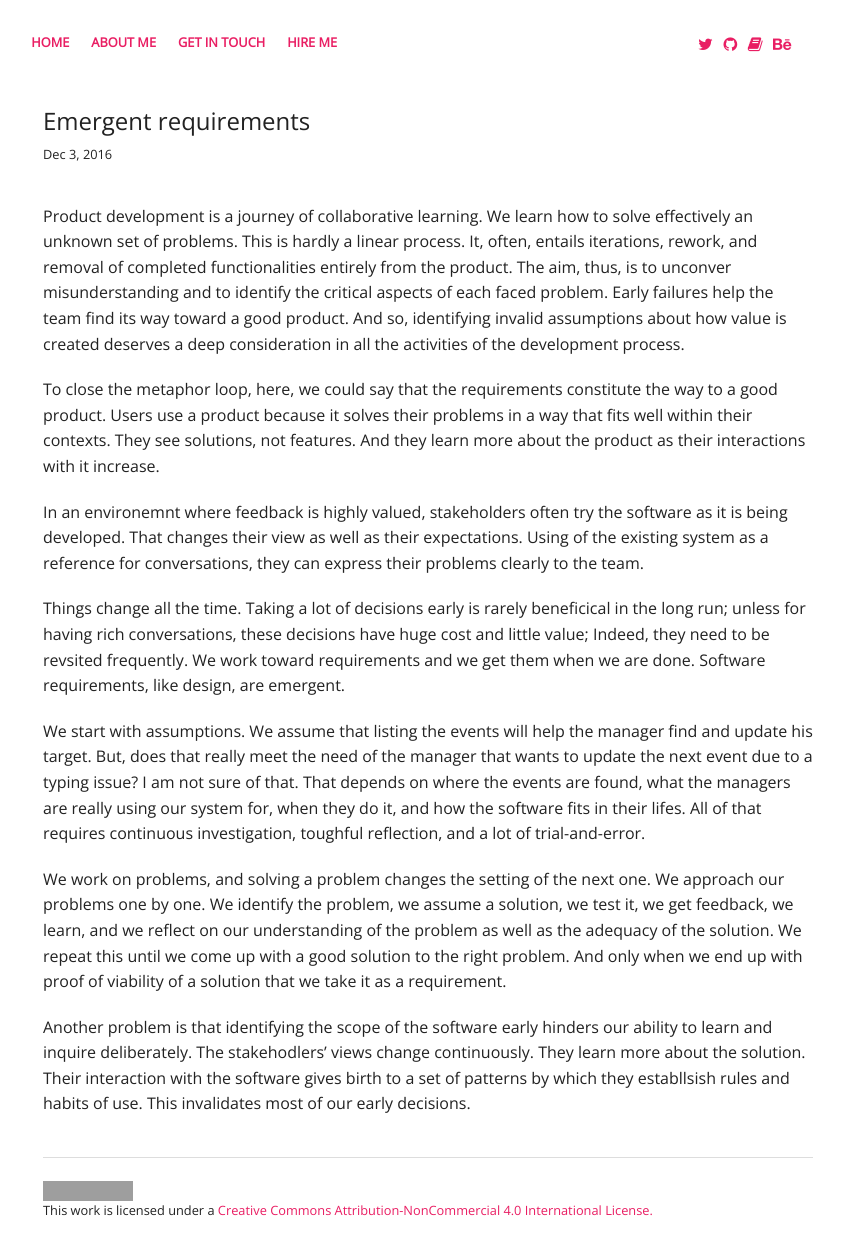
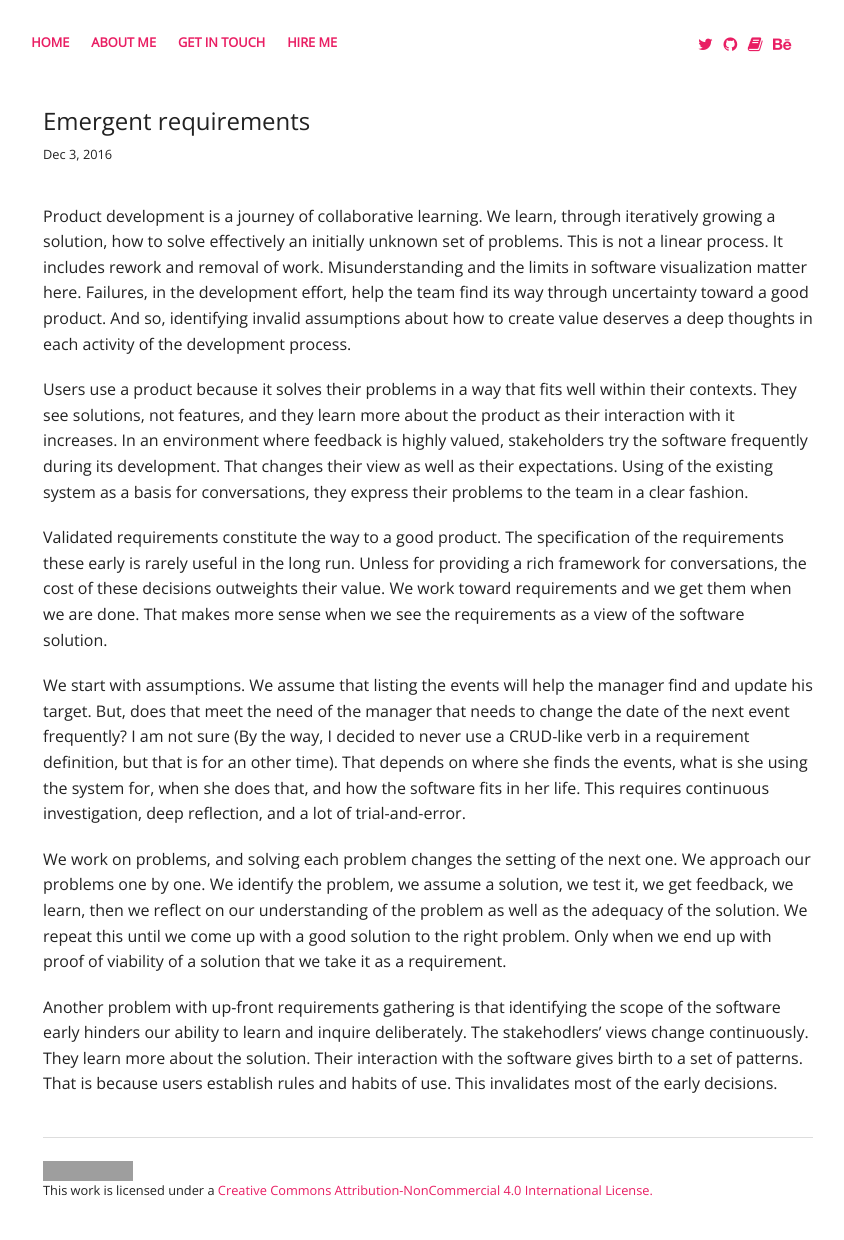
Before and after one commit to haresfaiez/haresfaiez.github.io, a Jekyll site: the page built from _posts/2016-12-03-emergent-requirements.md, in a window 1280 px wide. Shown: the whole page, without its empty margins (212-1056 px from the left). Built offline with Jekyll 4.4.1, drawn with Linux system fonts in a browser that asks for light colours; some web fonts are replaced; comment, search, counter and statistics services are not loaded; grey boxes are pictures that could not be loaded.

Commit message:
Improve the emergent-requirement post

```diff
--- a/_posts/2016-12-03-emergent-requirements.md
+++ b/_posts/2016-12-03-emergent-requirements.md
@@ -8,64 +8,66 @@ tags: featured
 ---
 
 Product development is a journey of collaborative learning.
-We learn how to solve effectively an unknown set of problems.
-This is hardly a linear process.
-It, often, entails iterations, rework, and removal of completed functionalities
-entirely from the product.
-The aim, thus, is to unconver misunderstanding
-and to identify the critical aspects of each faced problem.
-Early failures help the team find its way toward a good product.
-And so, identifying invalid assumptions about how value is created
-deserves a deep consideration in all the activities of the development process.
+We learn, through iteratively growing a solution,
+how to solve effectively an initially unknown set of problems.
+This is not a linear process.
+It includes rework and removal of work.
+Misunderstanding and the limits in software visualization matter here.
+Failures, in the development effort, help the team find
+its way through uncertainty toward a good product.
+And so, identifying invalid assumptions about how to create value
+deserves a deep thoughts in each activity of the development process.
 
-To close the metaphor loop, here, we could say that the requirements
-constitute the way to a good product.
 Users use a product because it solves their problems in a way that fits
 well within their contexts.
-They see solutions, not features.
-And they learn more about the product as their interactions with it increase.
+They see solutions, not features,
+and they learn more about the product as their interaction with it increases.
+In an environment where feedback is highly valued,
+stakeholders try the software frequently during its development.
+That changes their view as well as their expectations.
+Using of the existing system as a basis for conversations,
+they express their problems to the team in a clear fashion.
 
-In an environemnt where feedback is highly valued,
-stakeholders often try the software as it is being developed.
-That changes their view as well as their expectations.
-Using of the existing system as a reference for conversations,
-they can express their problems clearly to the team.
-
-Things change all the time.
-Taking a lot of decisions early is rarely beneficical in the long run;
-unless for having rich conversations,
-these decisions have huge cost and little value;
-Indeed, they need to be revsited frequently.
+Validated requirements constitute the way to a good product.
+The specification of the requirements these early is
+rarely useful in the long run.
+Unless for providing a rich framework for conversations,
+the cost of these decisions outweights their value.
 We work toward requirements and we get them when we are done.
-Software requirements, like design, are emergent.
+That makes more sense when we see the requirements as a view of the software
+solution.
 
 We start with assumptions.
 We assume that listing the events will help the manager find
 and update his target.
-But, does that really meet the need of the manager
-that wants to update the next event due to a typing issue?
-I am not sure of that.
-That depends on where the events are found,
-what the managers are really using our system
-for, when they do it, and how the software fits in their
-lifes.
-All of that requires continuous investigation, toughful reflection,
+But, does that meet the need of the manager
+that needs to change the date of the next event frequently?
+I am not sure
+(By the way,
+I decided to never use a CRUD-like verb in a requirement definition,
+but that is for an other time).
+That depends on where she finds the events,
+what is she using the system for,
+when she does that, and how the software fits in her life.
+This requires continuous investigation, deep reflection,
 and a lot of trial-and-error.
 
 We work on problems,
-and solving a problem changes the setting of the next one.
+and solving each problem changes the setting of the next one.
 We approach our problems one by one.
 We identify the problem, we assume a solution, we test it, we get feedback,
-we learn, and we reflect on our understanding of the problem as well as the
+we learn, then we reflect on our understanding of the problem as well as the
 adequacy of the solution.
 We repeat this until we come up with a good solution to the right problem.
-And only when we end up with proof of viability of a solution
+Only when we end up with proof of viability of a solution
 that we take it as a requirement.
 
-Another problem is that identifying the scope of the software early
+Another problem with up-front requirements gathering
+is that identifying the scope of the software early
 hinders our ability to learn and inquire deliberately.
 The stakehodlers' views change continuously.
 They learn more about the solution.
 Their interaction with the software gives birth to a set
-of patterns by which they establlsish rules and habits of use.
-This invalidates most of our early decisions.
+of patterns.
+That is because users establish rules and habits of use.
+This invalidates most of the early decisions.
```
